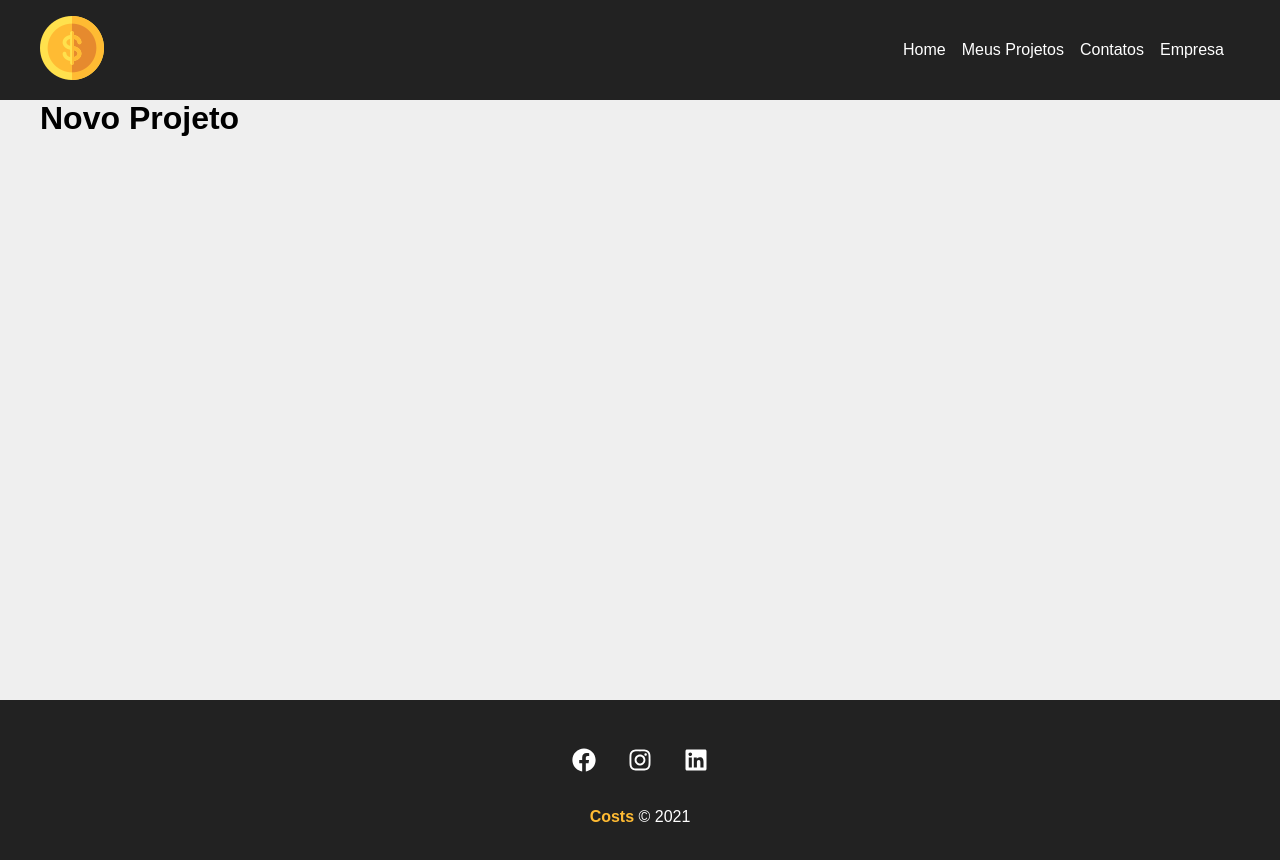
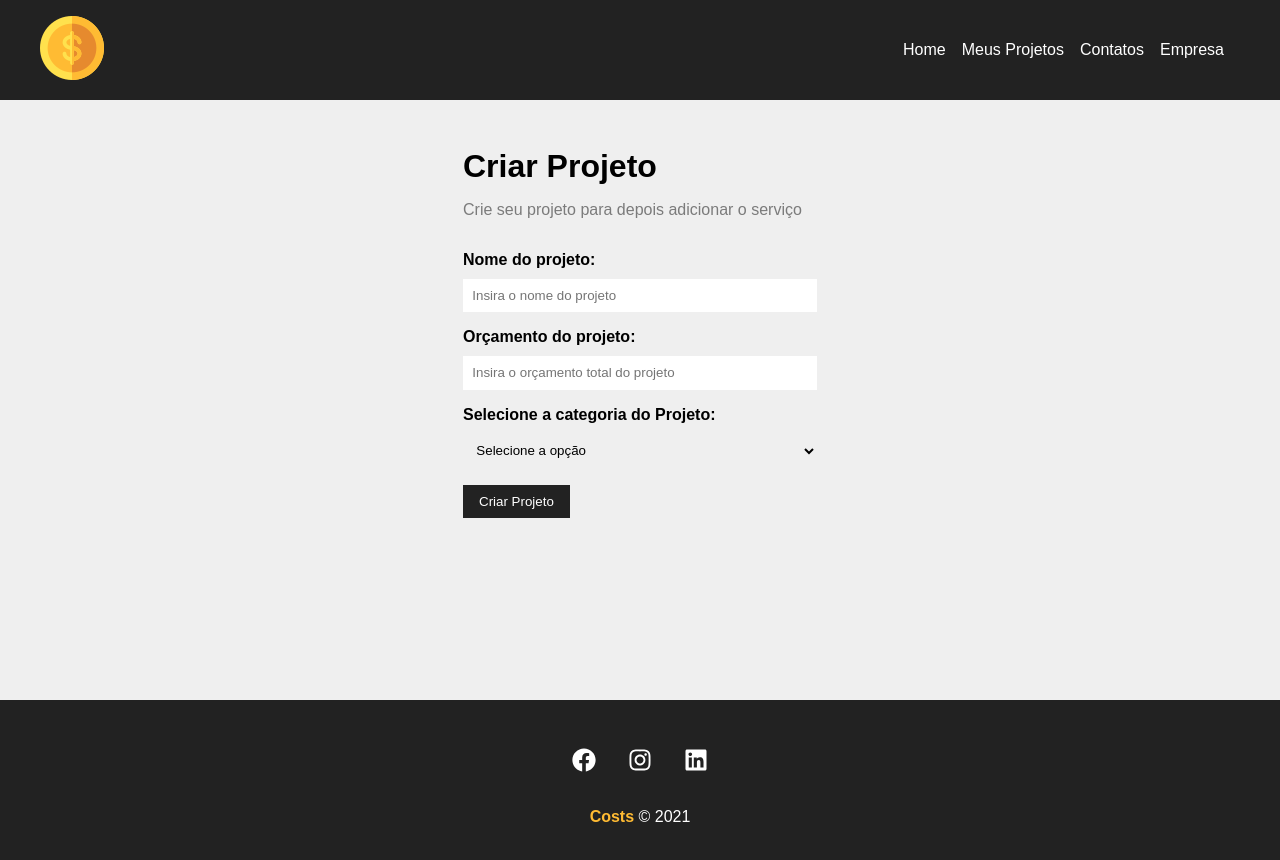
Before and after one commit to Khezac/Costs, a React (Create React App) app in the folder costs-react/: page /newproject in a window 1280 px wide. Shown: the top 860 px of the page. Built offline with nearby package versions, Linux system fonts and the light colour scheme.

Commit message:
feat.createproject-page

```diff
--- a/costs-react/package.json
+++ b/costs-react/package.json
@@ -3,6 +3,7 @@
   "version": "0.1.0",
   "private": true,
   "dependencies": {
+    "@babel/plugin-proposal-private-property-in-object": "^7.21.11",
     "@testing-library/jest-dom": "^5.17.0",
     "@testing-library/react": "^13.4.0",
     "@testing-library/user-event": "^13.5.0",
--- /dev/null
+++ b/costs-react/src/components/Form/Input.js
@@ -0,0 +1,19 @@
+import styles from './Input.module.css'
+
+function Input({type,text,name,placeholder,handleOnChange,value}){
+    return(
+        <div className={styles.form_control}>
+            <label htmlFor={name}>{text}:</label>
+            <input
+            type={type}
+            name={name}
+            id={name}
+            placeholder={placeholder}
+            onChange={handleOnChange}
+            value={value}>
+            </input>
+        </div>
+    )
+}
+
+export default Input
--- /dev/null
+++ b/costs-react/src/components/Form/Input.module.css
@@ -0,0 +1,20 @@
+.form_control{
+    display: flex;
+    flex-direction: column;
+    margin-bottom: 1em;
+}
+
+.form_control label{
+    margin-bottom: .6em;
+    font-weight: bold;
+}
+
+.form_control input{
+    padding: .7em;
+    border-radius: 0;
+    border:none;
+}
+
+.form_control input:hover{
+    color:#7b7b7b;
+}
--- /dev/null
+++ b/costs-react/src/components/Form/Select.js
@@ -0,0 +1,14 @@
+import styles from './Select.module.css'
+
+function Select({text,name,options,handleOnChange,value}){
+    return(
+        <div className={styles.form_control}>
+            <label htmlFor={name}>{text}:</label>
+            <select name={name} id={name}>
+                <option>Selecione a opção</option>
+            </select>
+        </div>
+    )
+}
+
+export default Select
--- /dev/null
+++ b/costs-react/src/components/Form/Select.module.css
@@ -0,0 +1,16 @@
+.form_control{
+    display: flex;
+    flex-direction: column;
+    margin-bottom: 1em;
+}
+
+.form_control label{
+    margin-bottom: .6em;
+    font-weight: bold;
+}
+
+.form_control select{
+    padding: .7em;
+    border-radius: 0;
+    border:none;
+}
--- /dev/null
+++ b/costs-react/src/components/Form/SubmitButton.js
@@ -0,0 +1,11 @@
+import styles from './SubmitButton.module.css'
+
+function SubmitButton({text}){
+    return(
+        <div>
+            <button className={styles.btn}>{text}</button>
+        </div>
+    )
+}
+
+export default SubmitButton
--- /dev/null
+++ b/costs-react/src/components/Form/SubmitButton.module.css
@@ -0,0 +1,12 @@
+.btn{
+    background-color: #222;
+    color: #fff;
+    padding: .7em 1.2em;
+    transition: .3s;
+    cursor: pointer;
+    border:none;
+}
+
+.btn:hover{
+    color: #ffbb33;
+}
--- a/costs-react/src/components/pages/NewProject.js
+++ b/costs-react/src/components/pages/NewProject.js
@@ -1,5 +1,15 @@
+import ProjectForm from '../project/ProjectForm';
+
+import styles from './NewProject.module.css'
+
 function NewProject (){
-    return <><h1>Novo Projeto</h1></>
+    return (
+        <div className={styles.newproject_container}>
+            <h1>Criar Projeto</h1>
+            <p>Crie seu projeto para depois adicionar o serviço</p>
+            <ProjectForm btnText="Criar Projeto"/>
+        </div>
+    )
 }
 
 export default NewProject;
--- /dev/null
+++ b/costs-react/src/components/pages/NewProject.module.css
@@ -0,0 +1,13 @@
+.newproject_container{
+    width:450px;
+    margin: 0 auto;
+    padding: 3em;
+}
+
+.newproject_container h1{
+    margin-bottom: 0.5em;
+}
+
+.newproject_container p{
+    color: #7b7b7b;
+}
--- /dev/null
+++ b/costs-react/src/components/project/ProjectForm.js
@@ -0,0 +1,25 @@
+import styles from './ProjectForm.module.css'
+import Input from '../Form/Input'
+import Select from '../Form/Select'
+import SubmitButton from '../Form/SubmitButton'
+
+function ProjectForm ({btnText}){
+    return (
+        <form className={styles.form}>
+            <div>
+                <Input type="text" text="Nome do projeto" name="name" placeholder="Insira o nome do projeto"/>
+            </div>
+            <div>
+                <Input type="number" text="Orçamento do projeto" name="budget" placeholder="Insira o orçamento total do projeto"/>
+            </div>
+            <div>
+                <Select name="category_id" text="Selecione a categoria do Projeto"/>
+            </div>
+            <div>
+                <SubmitButton text={btnText}/>
+            </div>
+        </form>
+    )
+}
+
+export default ProjectForm
--- /dev/null
+++ b/costs-react/src/components/project/ProjectForm.module.css
@@ -0,0 +1,4 @@
+.form{
+    width:100%;
+    margin: 2em 0;
+}
--- a/costs-react/src/index.css
+++ b/costs-react/src/index.css
@@ -2,7 +2,6 @@
   box-sizing: border-box;
   padding: 0;
   margin: 0;
-  border: 0;
   font-family: 'Open-sans', sans-serif;
 }
 
```
Also changed, not shown: 1 other file (tests, documents, lock files or other folders).
